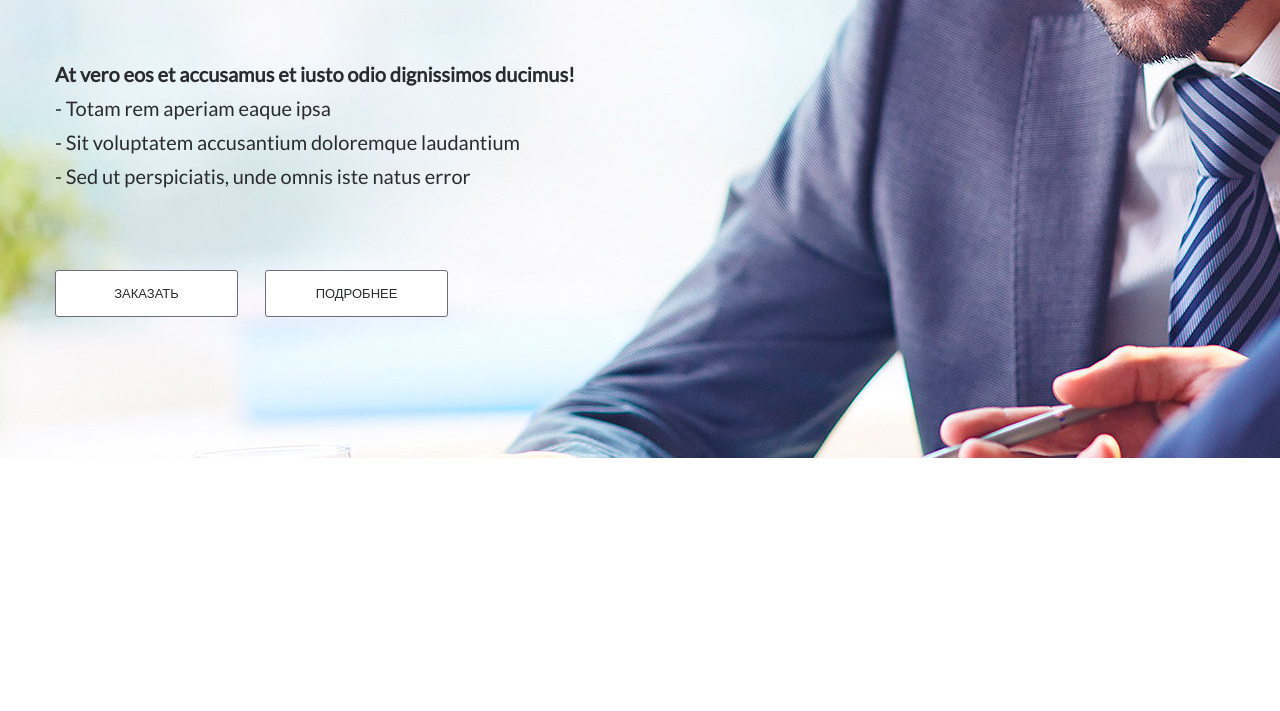
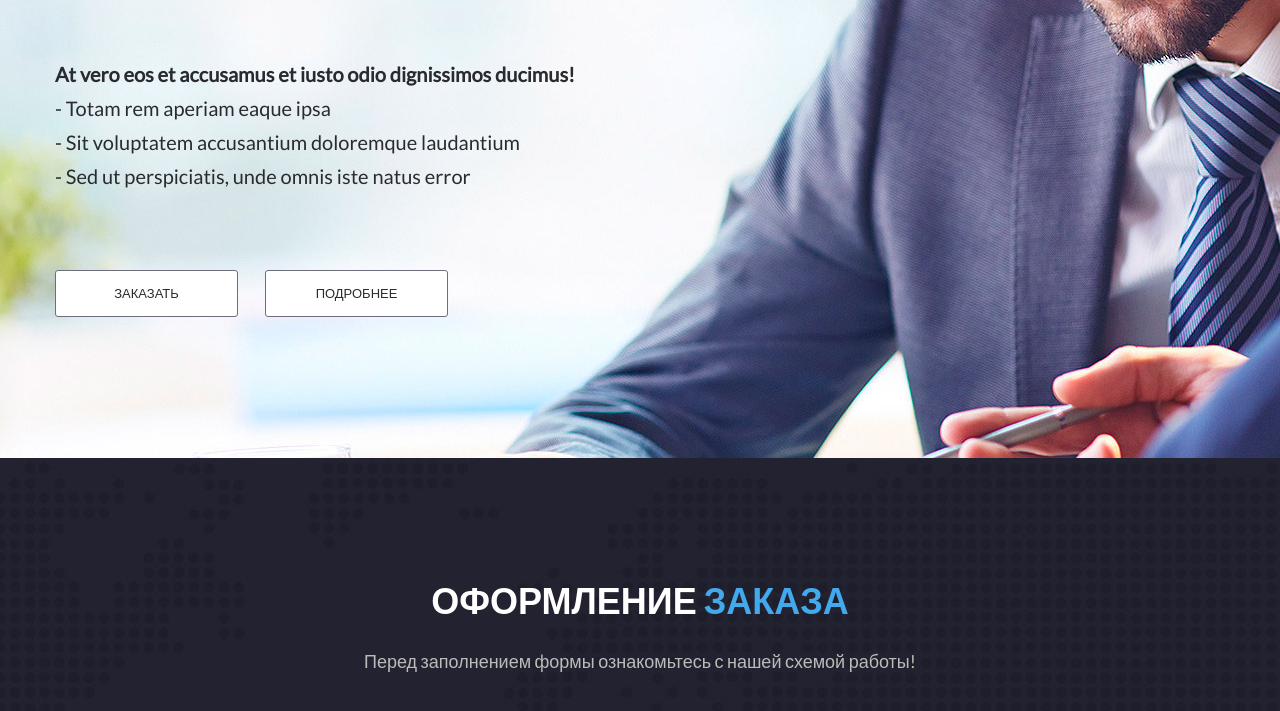
Before and after one commit to izhuk007/Test_task, a plain HTML site: page index.html in a window 1280 px wide. Shown: the part 391-1102 px from the top of the page. Before the commit the page ends 849 px from the top, so only its background shows below. Drawn offline with nearby package versions, Linux system fonts and the light colour scheme.

Commit message:
add title checkout

```diff
--- a/css/style.css
+++ b/css/style.css
@@ -144,7 +144,7 @@ h1, h2, h3, h4, h5, h6 {
     font-size: 13px;
     text-transform: uppercase;
     text-decoration: none;
-    opacity: 25;
+    letter-spacing: 0,025em;
     width: 100%;
     max-width: 183px;
     text-align: center;
@@ -168,3 +168,31 @@ h1, h2, h3, h4, h5, h6 {
 .btn:first-child {
     margin-left: 0;
 }
+
+/* CHECKOUT */
+
+.checkout {
+    height: 880px;
+    background: url("../img/checkout/checkout.jpg") center center/ cover no-repeat;
+    padding: 122px 0 145px;
+}
+
+.checkout__inner {
+    text-align: center;
+}
+
+.checkout__title {
+    font-family: 'Lato', sans-serif;
+    font-weight: 700;
+    color: #fff;
+    font-size: 36px;
+    text-transform: uppercase;
+    margin-bottom: 30px;
+}
+
+.checkout__subtitle {
+    font-family: 'Lato', sans-serif;
+    font-weight: 400;
+    color: #bbbbbb;
+    font-size: 18px;
+}
--- a/index.html
+++ b/index.html
@@ -46,5 +46,16 @@
         </div>
     </section>
 
+<!-- CHECKOUT -->
+
+    <section class="checkout">
+        <div class="container">
+            <div class="checkout__inner">
+                <h2 class="checkout__title">Оформление <span class="color--blue">Заказа</span></h2>
+                <h3 class="checkout__subtitle">Перед заполнением формы ознакомьтесь с нашей схемой работы!</h3>
+            </div>
+        </div>
+    </section>
+
 </body>
 </html>
```
Also changed, not shown: img/checkout/checkout.jpg (added), img/checkout/mail.png (added), img/checkout/money.png (added), img/checkout/note.png (added), img/checkout/percent.png (added), img/checkout/search.png (added).
